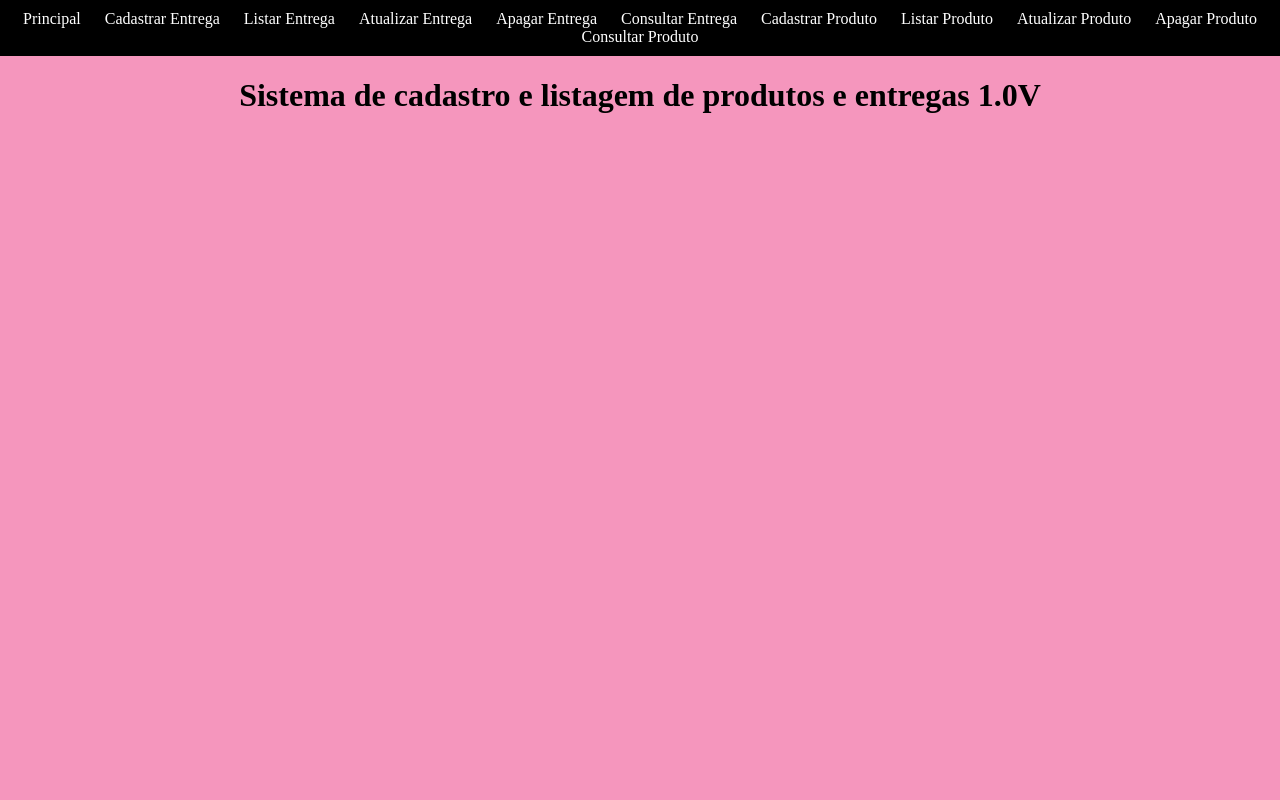
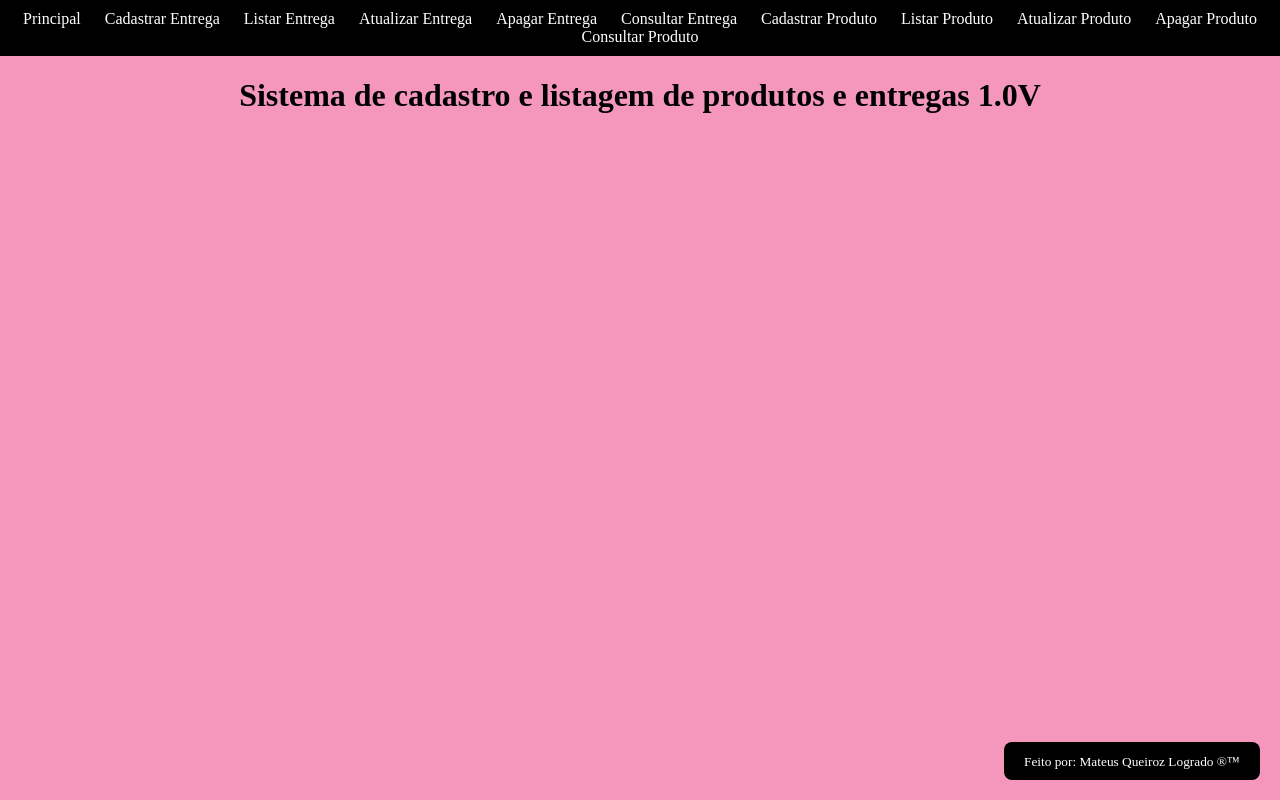
Before and after one commit to MateusLogrado/apren, a plain HTML site: page index.html in a window 1280 px wide. Drawn offline with Linux system fonts and the light colour scheme.

Commit message:
style part 2

```diff
--- a/index.html
+++ b/index.html
@@ -21,5 +21,8 @@
         <a href="./consultarProdu.html">Consultar Produto</a>
     </nav>
     <h1>Sistema de cadastro e listagem de produtos e entregas 1.0V</h1>
+    <footer>
+        <small>Feito por: Mateus Queiroz Logrado &reg;&trade;</small>
+    </footer>
 </body>
 </html>
--- a/style.css
+++ b/style.css
@@ -1,26 +1,37 @@
-body{
+body {
     padding: 0;
     margin: 0;
     text-align: center;
     background-color: rgb(245, 150, 189);
+    padding-bottom: 70px;
 }
 
-a{
+a {
     padding: 10px;
     color: rgb(255, 255, 255);
     text-decoration: none;
 }
 
-input, button{
+input, button {
     border-radius: 8px;
     background-color: black;
     color: white;
     text-align: center;
 }
 
-nav{
+nav {
     width: 100%;
     padding: 10px 0;
     border: 0;
     background-color: black;
 }
+
+footer {
+    position: fixed;
+    bottom: 20px;
+    right: 20px;
+    background-color: black;
+    color: white;
+    padding: 10px 20px;
+    border-radius: 8px;
+}
```
Also changed, not shown: apagarEntre.html (+3 -0 lines), apagarProdu.html (+3 -0 lines), atualizarEntre.html (+3 -0 lines), atualizarProdu.html (+3 -0 lines), cadastrarEntre.html (+3 -0 lines), cadastrarProdu.html (+3 -0 lines), consultarEntre.html (+3 -0 lines), consultarProdu.html (+3 -0 lines), listarEntre.html (+3 -0 lines), listarProdu.html (+3 -0 lines).
